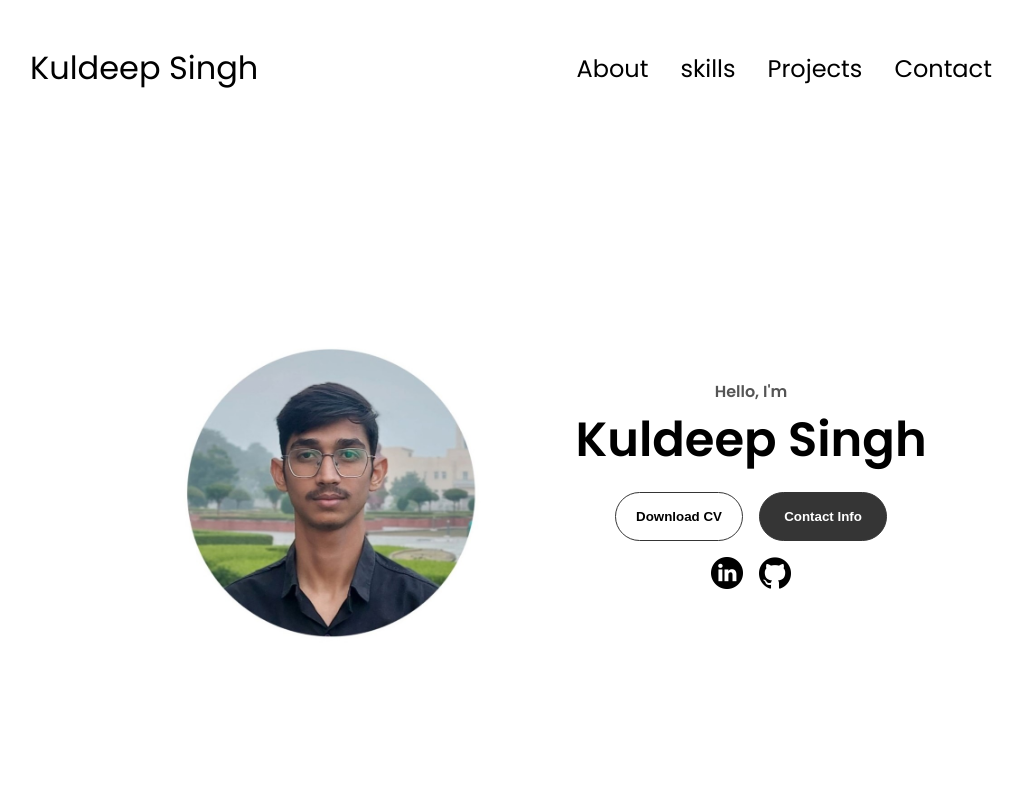
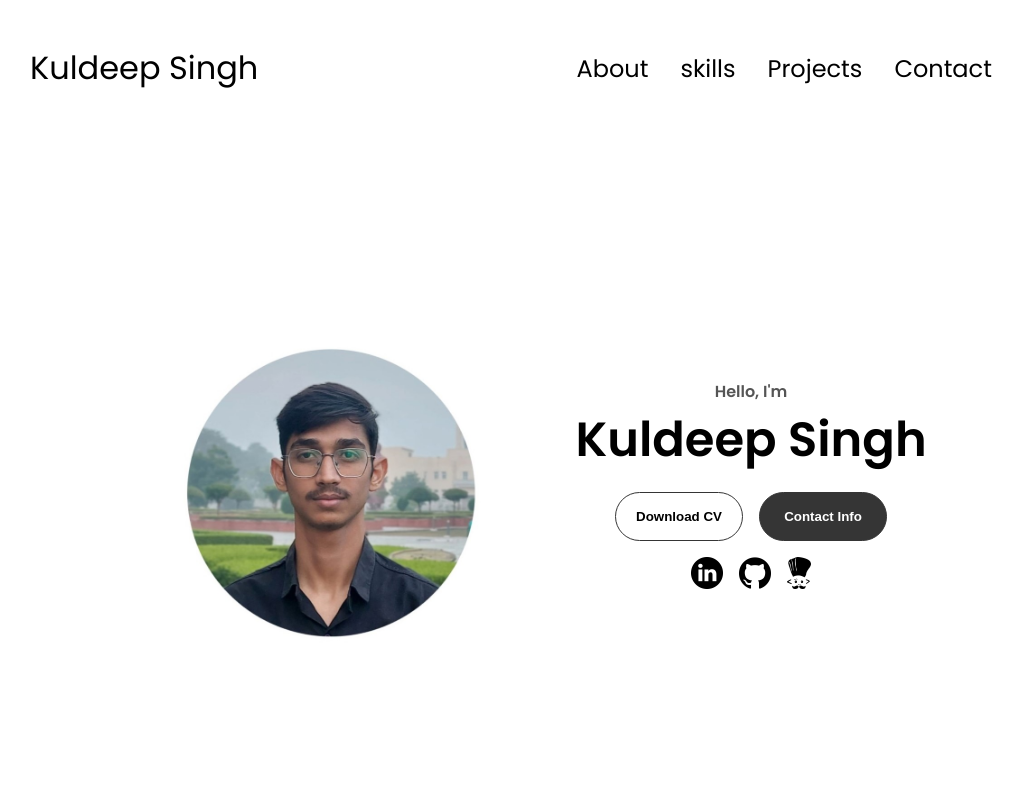
Before and after one commit to Kuldeep246/portfolio, a plain HTML site: page index.html in a window 1280 px wide. Shown: the top 800 px of the page, without its empty margins (129-1152 px from the left). Drawn offline with Linux system fonts and the light colour scheme.

Commit message:
third commit

```diff
--- a/index.html
+++ b/index.html
@@ -55,6 +55,8 @@
           onclick="location.href='https://www.linkedin.com/in/kuldeepsingh2468/'" />
         <img src="./assets/github.png" alt="My Github profile" class="icon"
           onclick="location.href='https://github.com/Kuldeep246/'" />
+        <img src ="./assets/codechef-icon-380x512-r1v87w22.png" alt ="My Codechef profile" class="icon"
+          onclick="location.href='https://www.codechef.com/users/kuldeep88/' "/>
       </div>
     </div>
   </section>
```
Also changed, not shown: assets/codechef-icon-380x512-r1v87w22.png (added).
